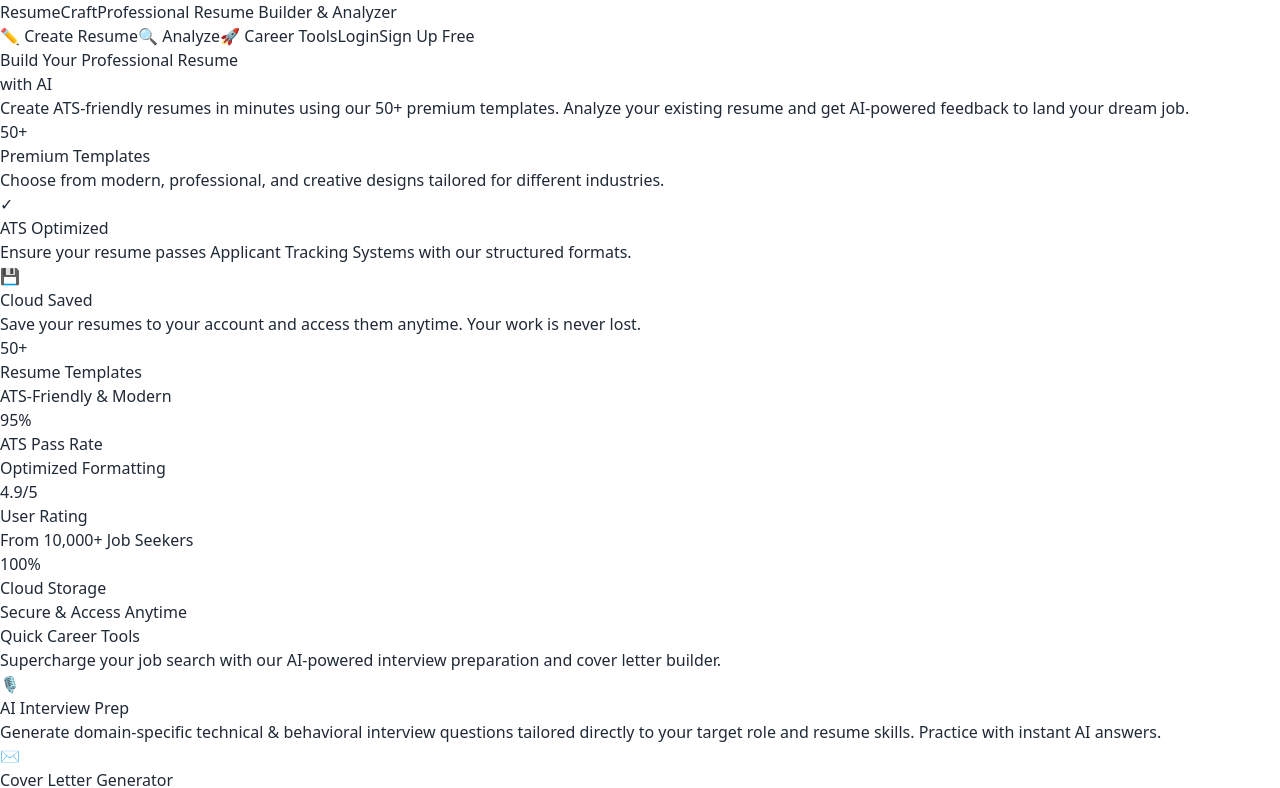
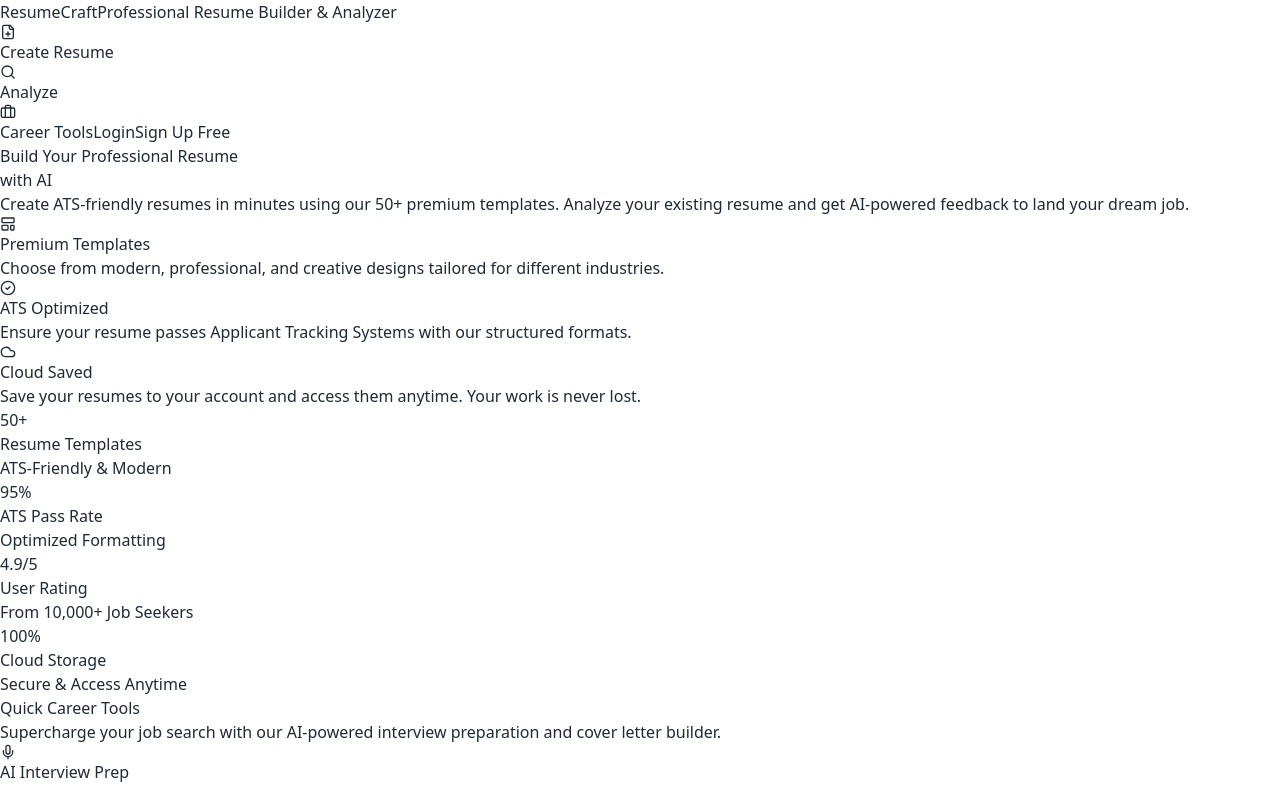
Before and after one commit to GolakiyaYug/AI_Resume_Analyer, a React (Vite) app in the folder frontend/: page / in a window 1280 px wide. Shown: the top 788 px of the page. Built offline with nearby package versions, Linux system fonts and the light colour scheme; no server answers.

Commit message:
update symbols

```diff
--- a/frontend/src/shared/components/Navbar.jsx
+++ b/frontend/src/shared/components/Navbar.jsx
@@ -1,6 +1,15 @@
 import { useState, useRef, useEffect } from 'react';
 import { Link, useNavigate } from 'react-router-dom';
 import { useAuth } from '../../context/AuthContext';
+import {
+  LuFilePlus,
+  LuSearch,
+  LuBriefcase,
+  LuFilePenLine,
+  LuUser,
+  LuFolder,
+  LuLogOut
+} from 'react-icons/lu';
 
 const Navbar = () => {
   const { user, logout, isAuthenticated } = useAuth();
@@ -52,30 +61,34 @@
           <div className="flex items-center space-x-2">
             <Link
               to="/builder"
-              className="text-gray-700 hover:text-blue-600 hover:bg-blue-50 px-3 py-2 rounded-lg text-sm font-medium transition-all"
+              className="text-gray-700 hover:text-blue-600 hover:bg-blue-50 px-3 py-2 rounded-lg text-sm font-medium transition-all flex items-center gap-2"
             >
-              ✏️ Create Resume
+              <LuFilePlus className="w-4 h-4 text-blue-600" />
+              <span>Create Resume</span>
             </Link>
             <Link
               to="/analyze"
-              className="text-gray-700 hover:text-blue-600 hover:bg-blue-50 px-3 py-2 rounded-lg text-sm font-medium transition-all cursor-pointer"
+              className="text-gray-700 hover:text-blue-600 hover:bg-blue-50 px-3 py-2 rounded-lg text-sm font-medium transition-all cursor-pointer flex items-center gap-2"
             >
-              🔍 Analyze
+              <LuSearch className="w-4 h-4 text-blue-600" />
+              <span>Analyze</span>
             </Link>
             <Link
               to="/career-tools"
-              className="text-gray-700 hover:text-blue-600 hover:bg-blue-50 px-3 py-2 rounded-lg text-sm font-medium transition-all"
+              className="text-gray-700 hover:text-blue-600 hover:bg-blue-50 px-3 py-2 rounded-lg text-sm font-medium transition-all flex items-center gap-2"
             >
-              🚀 Career Tools
+              <LuBriefcase className="w-4 h-4 text-blue-600" />
+              <span>Career Tools</span>
             </Link>
 
             {isAuthenticated ? (
               <>
                 <Link
                   to="/custom-editor"
-                  className="text-gray-700 hover:text-blue-600 hover:bg-blue-50 px-3 py-2 rounded-lg text-sm font-medium transition-all"
+                  className="text-gray-700 hover:text-blue-600 hover:bg-blue-50 px-3 py-2 rounded-lg text-sm font-medium transition-all flex items-center gap-2"
                 >
-                  📝 WordPad Editor
+                  <LuFilePenLine className="w-4 h-4 text-blue-600" />
+                  <span>WordPad Editor</span>
                 </Link>
                 {/* User Avatar Dropdown */}
                 <div className="relative" ref={dropdownRef}>
@@ -98,23 +111,26 @@
                       <Link
                         to="/profile"
                         onClick={() => setDropdownOpen(false)}
-                        className="flex items-center gap-3 px-4 py-2.5 text-sm text-gray-700 hover:bg-blue-50 hover:text-blue-600 transition-colors"
+                        className="flex items-center gap-3 px-4 py-2.5 text-sm text-gray-700 hover:bg-blue-50 hover:text-blue-600 transition-colors font-medium"
                       >
-                        👤 Profile
+                        <LuUser className="w-4 h-4 text-blue-600" />
+                        <span>Profile</span>
                       </Link>
                       <Link
                         to="/my-resumes"
                         onClick={() => setDropdownOpen(false)}
-                        className="flex items-center gap-3 px-4 py-2.5 text-sm text-gray-700 hover:bg-blue-50 hover:text-blue-600 transition-colors"
+                        className="flex items-center gap-3 px-4 py-2.5 text-sm text-gray-700 hover:bg-blue-50 hover:text-blue-600 transition-colors font-medium"
                       >
-                        📁 My Resumes
+                        <LuFolder className="w-4 h-4 text-blue-600" />
+                        <span>My Resumes</span>
                       </Link>
                       <button
                         id="logout-btn"
                         onClick={handleLogout}
-                        className="w-full flex items-center gap-3 px-4 py-2.5 text-sm text-red-600 hover:bg-red-50 transition-colors"
+                        className="w-full flex items-center gap-3 px-4 py-2.5 text-sm text-red-600 hover:bg-red-50 transition-colors font-medium"
                       >
-                        🚪 Logout
+                        <LuLogOut className="w-4 h-4 text-red-600" />
+                        <span>Logout</span>
                       </button>
                     </div>
                   )}
--- a/frontend/src/shared/pages/Home.jsx
+++ b/frontend/src/shared/pages/Home.jsx
@@ -1,4 +1,11 @@
 import { useAuth } from '../../context/AuthContext';
+import {
+  LuLayoutTemplate,
+  LuCircleCheck,
+  LuCloud,
+  LuMic,
+  LuFileText
+} from 'react-icons/lu';
 
 const Home = () => {
   const { isAuthenticated, user } = useAuth();
@@ -24,17 +31,23 @@
       {/* Feature cards */}
       <div className="mt-20 grid grid-cols-1 md:grid-cols-3 gap-8 text-left">
         <div className="bg-white p-6 rounded-xl shadow-md border border-gray-100 hover:shadow-lg hover:-translate-y-1 transition-all">
-          <div className="w-12 h-12 bg-blue-100 text-blue-600 rounded-lg flex items-center justify-center text-2xl font-bold mb-4">50+</div>
+          <div className="w-12 h-12 bg-blue-50 text-blue-600 rounded-xl flex items-center justify-center mb-4 border border-blue-100 shadow-sm">
+            <LuLayoutTemplate className="w-6 h-6" />
+          </div>
           <h3 className="text-xl font-bold mb-2">Premium Templates</h3>
           <p className="text-gray-600">Choose from modern, professional, and creative designs tailored for different industries.</p>
         </div>
         <div className="bg-white p-6 rounded-xl shadow-md border border-gray-100 hover:shadow-lg hover:-translate-y-1 transition-all">
-          <div className="w-12 h-12 bg-green-100 text-green-600 rounded-lg flex items-center justify-center text-2xl font-bold mb-4">✓</div>
+          <div className="w-12 h-12 bg-emerald-50 text-emerald-600 rounded-xl flex items-center justify-center mb-4 border border-emerald-100 shadow-sm">
+            <LuCircleCheck className="w-6 h-6" />
+          </div>
           <h3 className="text-xl font-bold mb-2">ATS Optimized</h3>
           <p className="text-gray-600">Ensure your resume passes Applicant Tracking Systems with our structured formats.</p>
         </div>
         <div className="bg-white p-6 rounded-xl shadow-md border border-gray-100 hover:shadow-lg hover:-translate-y-1 transition-all">
-          <div className="w-12 h-12 bg-purple-100 text-purple-600 rounded-lg flex items-center justify-center text-2xl font-bold mb-4">💾</div>
+          <div className="w-12 h-12 bg-purple-50 text-purple-600 rounded-xl flex items-center justify-center mb-4 border border-purple-100 shadow-sm">
+            <LuCloud className="w-6 h-6" />
+          </div>
           <h3 className="text-xl font-bold mb-2">Cloud Saved</h3>
           <p className="text-gray-600">Save your resumes to your account and access them anytime. Your work is never lost.</p>
         </div>
@@ -78,19 +91,19 @@
         <div className="grid grid-cols-1 md:grid-cols-2 gap-8 text-left">
           {/* AI Interview Prep Card */}
           <div className="bg-white p-8 rounded-2xl shadow-md border border-gray-100 hover:shadow-xl hover:-translate-y-1 transition-all">
-            <div className="w-14 h-14 bg-blue-50 text-blue-600 rounded-xl flex items-center justify-center text-3xl mb-5">
-              🎙️
+            <div className="w-14 h-14 bg-indigo-50 text-indigo-600 rounded-2xl flex items-center justify-center mb-5 border border-indigo-100 shadow-sm">
+              <LuMic className="w-7 h-7" />
             </div>
             <h3 className="text-2xl font-bold text-gray-900 mb-3">AI Interview Prep</h3>
             <p className="text-gray-600 leading-relaxed">
-              Generate domain-specific technical & behavioral interview questions tailored directly to your target role and resume skills. Practice with instant AI answers.
+              Generate domain-specific technical &amp; behavioral interview questions tailored directly to your target role and resume skills. Practice with instant AI answers.
             </p>
           </div>
 
           {/* Cover Letter Generator Card */}
           <div className="bg-white p-8 rounded-2xl shadow-md border border-gray-100 hover:shadow-xl hover:-translate-y-1 transition-all">
-            <div className="w-14 h-14 bg-blue-50 text-blue-600 rounded-xl flex items-center justify-center text-3xl mb-5">
-              ✉️
+            <div className="w-14 h-14 bg-purple-50 text-purple-600 rounded-2xl flex items-center justify-center mb-5 border border-purple-100 shadow-sm">
+              <LuFileText className="w-7 h-7" />
             </div>
             <h3 className="text-2xl font-bold text-gray-900 mb-3">Cover Letter Generator</h3>
             <p className="text-gray-600 leading-relaxed">
```
Also changed, not shown: frontend/src/features/career-tools/CareerToolsPage.jsx (+14 -8 lines).
